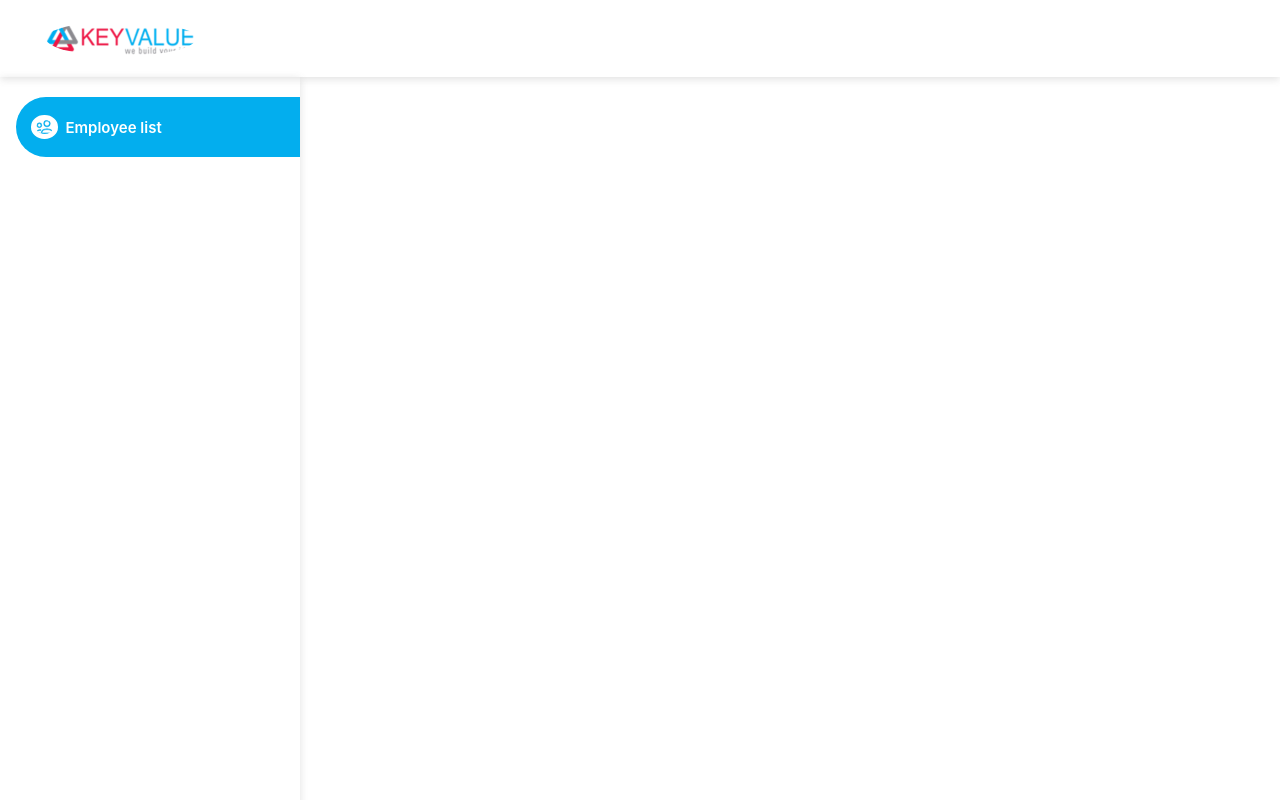
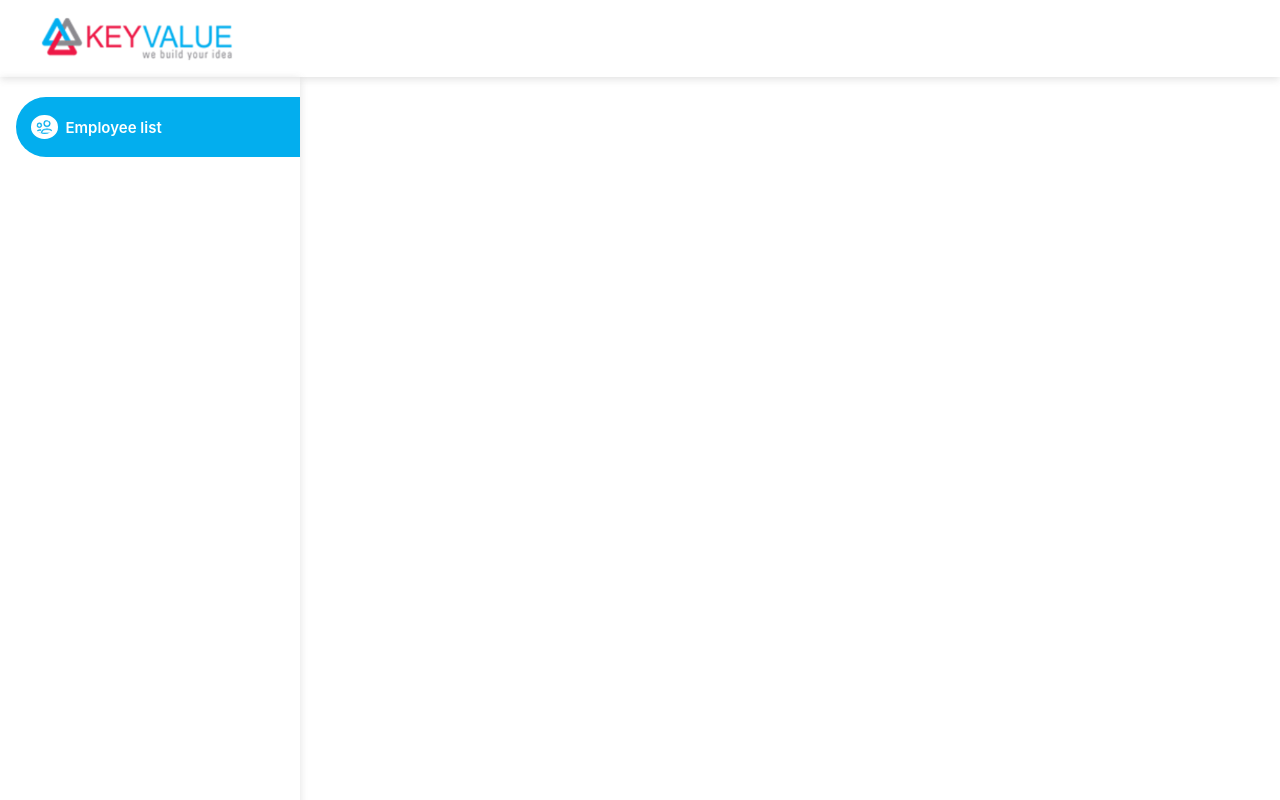
Before and after one commit to infinite-minded/employee_app_react, a React (Create React App) app: page /employees in a window 1280 px wide. Built offline with nearby package versions, Linux system fonts and the light colour scheme.

Commit message:
header logo fixed

```diff
--- a/src/components/Sidebar/Sidebar-Button.tsx
+++ b/src/components/Sidebar/Sidebar-Button.tsx
@@ -11,7 +11,7 @@ const SidebarButton: React.FC<SidebarPropType> = (props) => {
 
   return (
     <div className='sidemenubutton'>
-      <img src='assets/icons/employees.svg'></img>
+      <img className='buttonIcon' src='assets/icons/employees.svg'></img>
       <div className='sideMenuText'>{sideMenuText}</div>
     </div>
   );
--- a/src/components/Sidebar/styles.css
+++ b/src/components/Sidebar/styles.css
@@ -18,11 +18,6 @@
     padding-left: 16px;
 }
 
-/* button {
-    background: url('public/assets/icons/employees.svg') no-repeat scroll center center / 100% auto #03AEEE;
-    content: "";
-} */
-
 .sidemenubutton {
     background-color: #03AEEE;
     height: 60px;
@@ -34,7 +29,7 @@
     cursor: pointer;
 }
 
-img {
+.buttonIcon {
     background-color: white;
     border: 5px solid white;
     border-radius: 50%;
```
